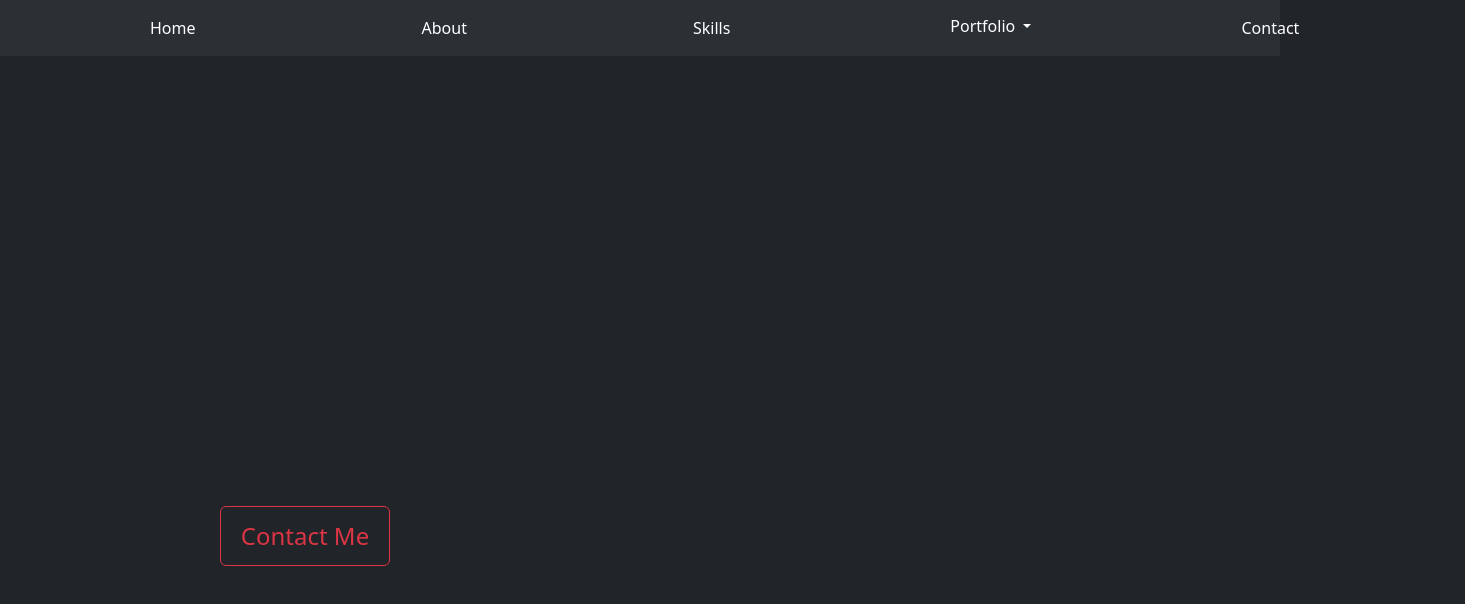
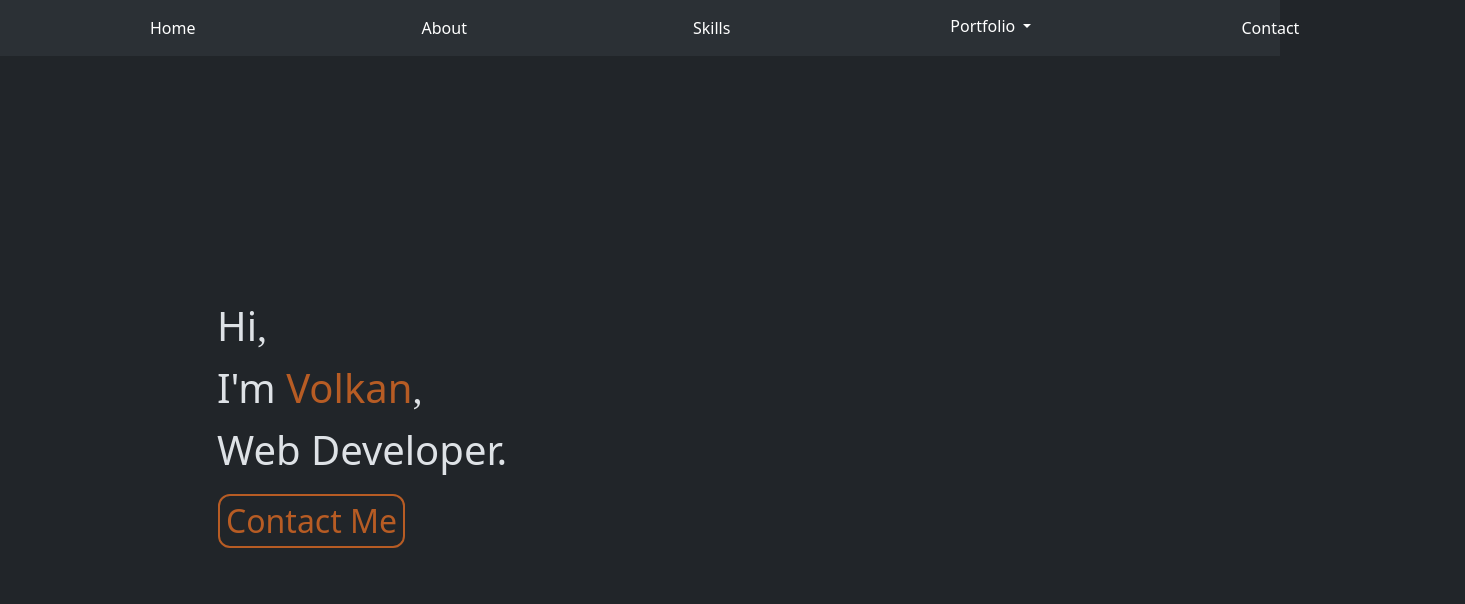
Before and after one commit to Volkan2617/volkanragiboglu.github.io, a plain HTML site: page index.html in a window 1280 px wide. Shown: the whole page, 1465 px wide, since content can reach past the window. Drawn offline with nearby package versions, Linux system fonts and the light colour scheme.

Commit message:
Home-Tab Color Update

```diff
--- a/index.html
+++ b/index.html
@@ -51,6 +51,13 @@
           </div>
         </div>
       </nav>
-      <button id="Contact-Button" type="button" class="btn btn-outline-danger">Contact Me</button>
+      <div class="Home-Tab-Name">
+        <ul>
+          <li>Hi<span class="highlight-comma">,</span></li>
+          <li>I'm <span class="highlight-text">Volkan</span><span class="highlight-comma">,</span></li>
+          <li>Web Developer.</li>
+        </ul>
+      </div>
+      <button id="Contact-Button2" class="button">Contact Me</button>
 </body>
 </html>
--- a/styles.css
+++ b/styles.css
@@ -23,9 +23,69 @@
 #Contact-Button{
   position: relative;
   left: 220px;
-  top: 450px;
+  top: 250px;
   height: 60px;
   width: 170px;
   font-size: x-large;
   border-style: double;
 }
+
+.Home-Tab-Name > ul li{
+  list-style-type: none;
+  position: relative;
+  left: 185px;
+  top: 240px;
+  font-size: 250%;
+}
+
+.highlight-comma {
+  font-family: 'Times New Roman', Times, serif;/* Example: Applying bold style to the comma */
+  /* You can add other styles like color, size, etc. as needed */
+}
+
+.highlight-text{
+  color: rgb(183, 92, 36);
+}
+
+#Contact-Button2{
+  position: relative;
+  left: 220px;
+  top: 240px;
+  font-size: 200%;
+  border: thin;
+  border-radius: 10px;
+  background-color: transparent;
+}
+
+.button {
+  color: rgb(183, 92, 36);
+  transition: all 500ms;
+  position: relative;
+  overflow: hidden;
+  outline: 2px solid rgb(183, 92, 36);
+}
+
+button:hover {
+  color: #ffffff;
+  transform: scale(1.05);
+  outline: 2px solid rgb(183, 92, 36);
+  box-shadow: 2px 3px 10px -2px #ff6f69;
+}
+
+button::before {
+  content: "";
+  position: absolute;
+  left: -50px;
+  top: 0;
+  width: 0;
+  height: 100%;
+  background-color: rgb(183, 92, 36);
+  transform: skewX(45deg);
+  z-index: -1;
+  transition: width 500ms;
+}
+
+button:hover::before {
+  width: 200%;
+  background-color: none;
+}
```
